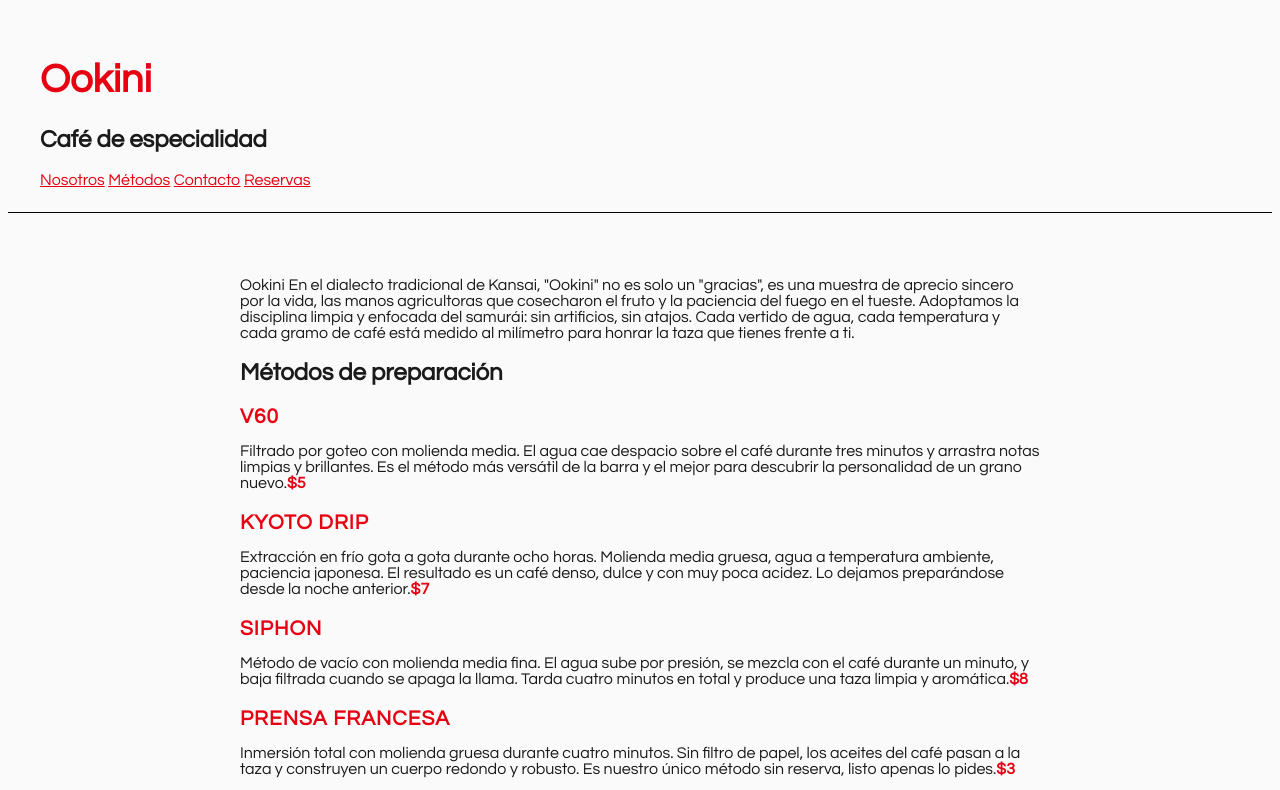
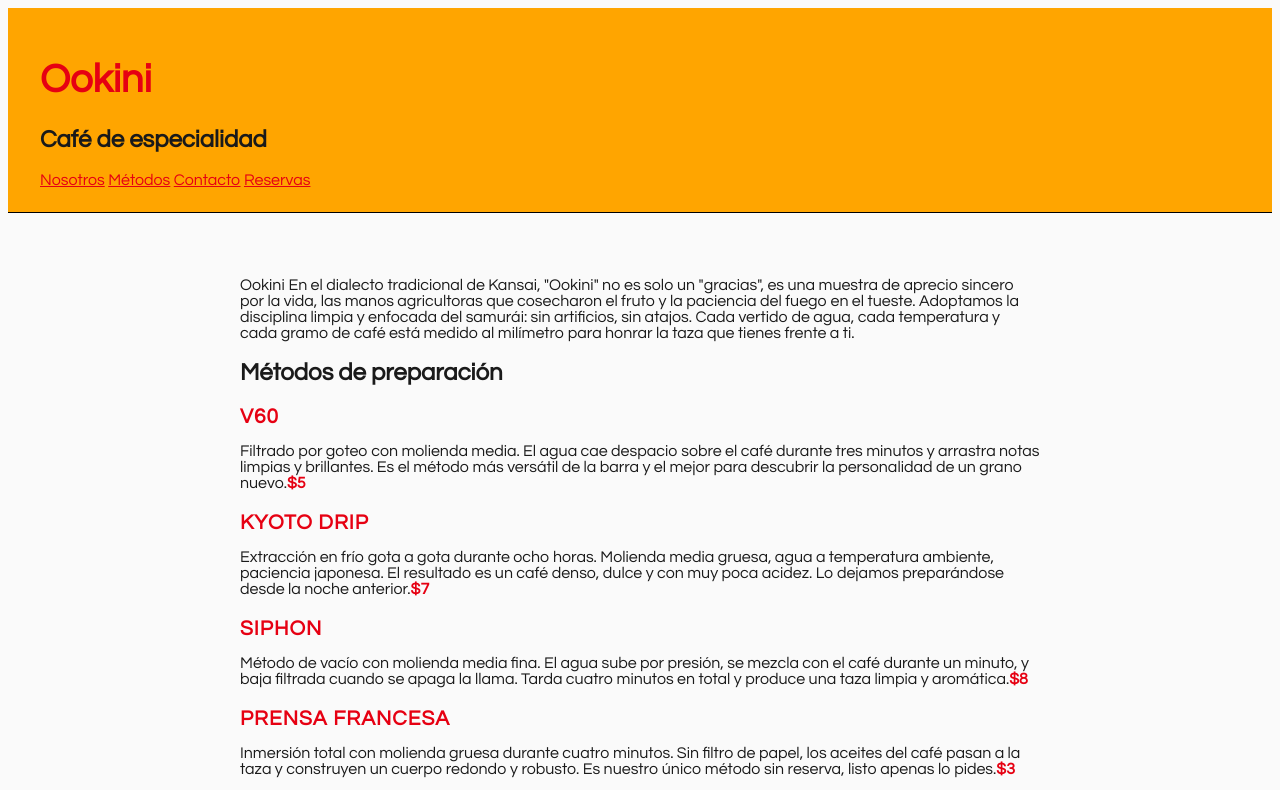
Before and after one commit to cevc910-rgb/ookini, a plain HTML site: page index.html in a window 1280 px wide. Shown: the top 790 px of the page. Drawn offline with Linux system fonts and the light colour scheme.

Commit message:
Cambio de color header a naranja

```diff
--- a/styles.css
+++ b/styles.css
@@ -10,6 +10,8 @@ h1 {
 header {
     padding: 1.5rem 2rem;
     border-bottom: 1px solid #000000;
+    background-color: orange
+
 }
 nav a {
     color: #E60012;
```
